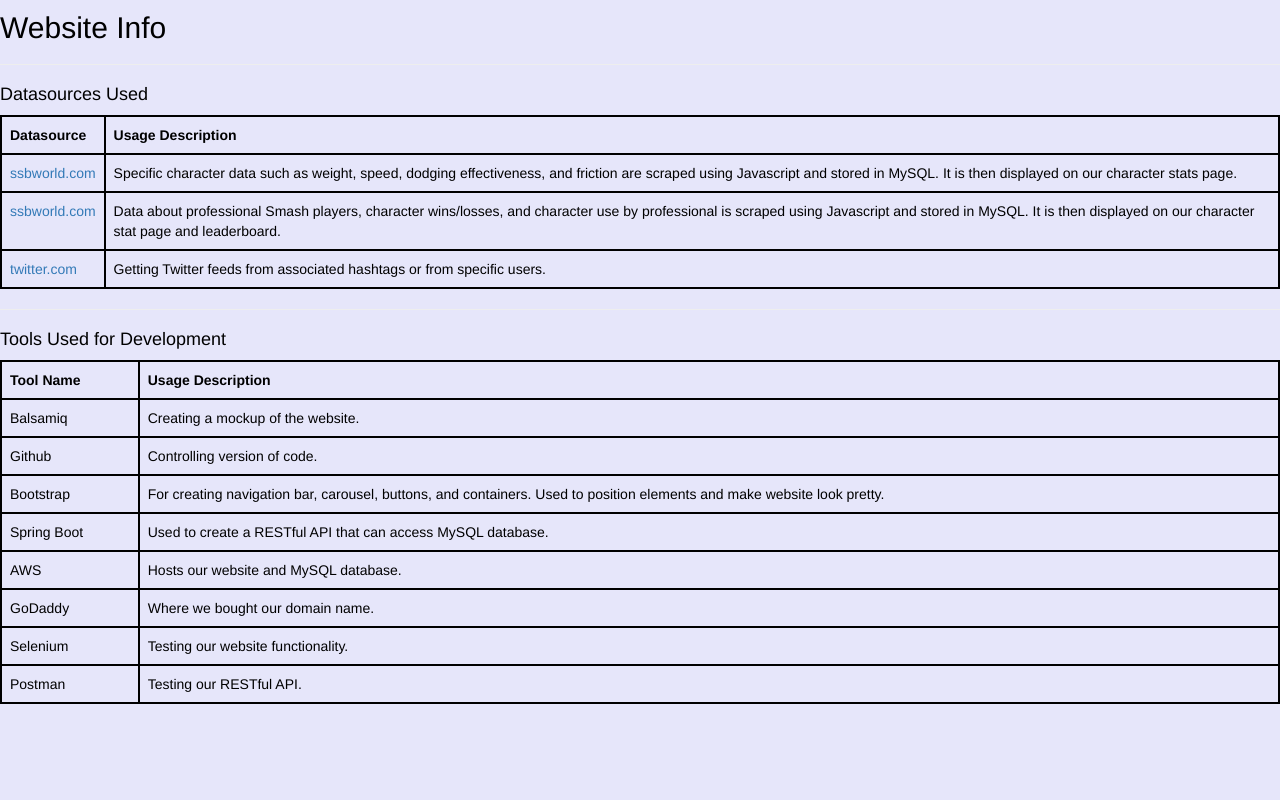
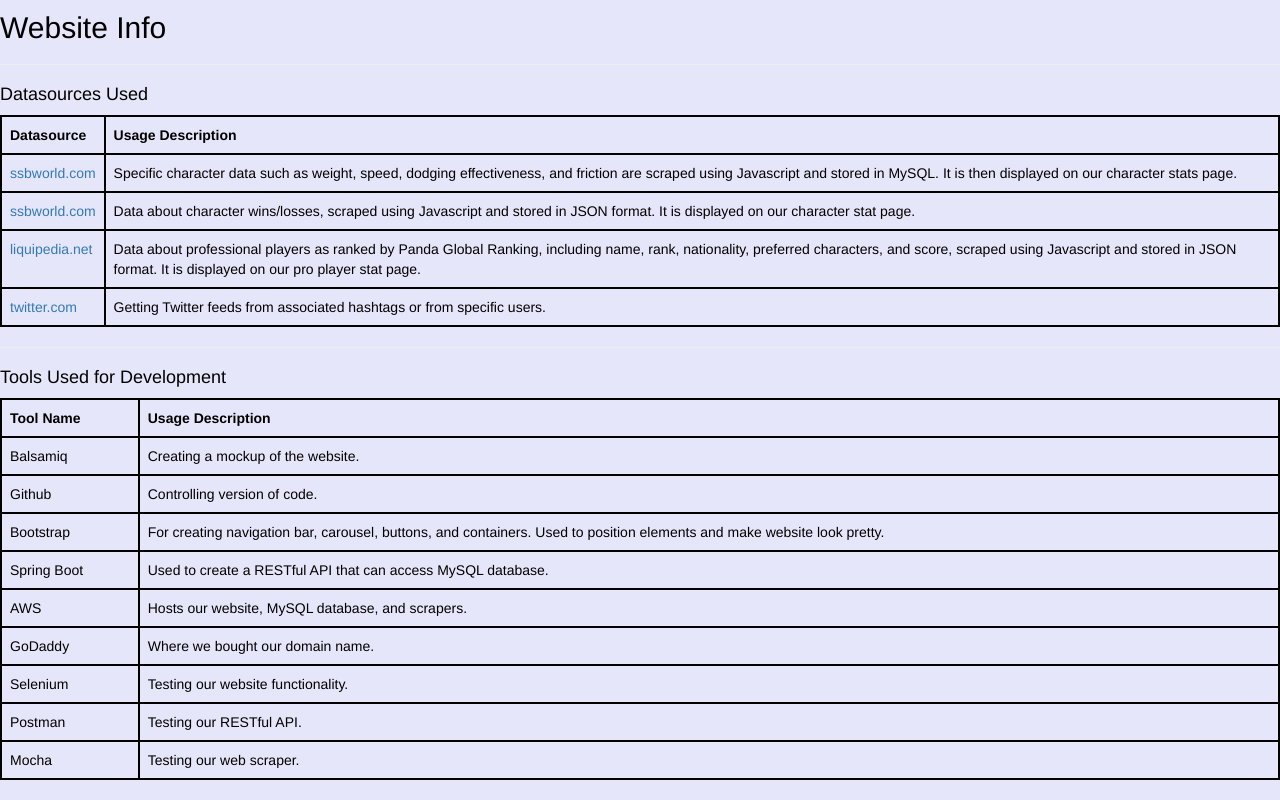
Before and after one commit to NRequa/EE461L_Jaguar_SSBracket, a plain HTML site: page site_files/about_page/index.html in a window 1280 px wide. Shown: the part 1533-2333 px from the top of the page. Before the commit the page ends 2257 px from the top, so only its background shows below. Drawn offline with nearby package versions, Linux system fonts and the light colour scheme; no server answers.

Commit message:
About page now acknowledges the web scraper. Updated NickD unit test numbers, bio, and major responsibilities

```diff
--- a/site_files/about_page/index.html
+++ b/site_files/about_page/index.html
@@ -88,8 +88,10 @@
 
 						<tr>
 							<td>Nick Duggar</td>
-							<td>Third-year electrical engineering student with nanotechnology as the primary tech core.</td>
-							<td>Managing hosting on AWS, designing and implementing a MySQL databse, and testing the Restful API and database.</td>
+							<td>Third-year electrical engineering student with nanotechnology as the primary tech core and software engineering as the secondary tech core.
+							    May or may not have found many cat emoji on various Discord servers to represent the team.</td>
+							<td>Mainly focused on making and testing the web scraper. Also helped with Managing hosting on AWS, initial designing and implementing of a MySQL databse,
+							    and initial testing the Restful API and database.</td>
 							<td><img src="pics/NickDuggarPic.gif" height="100" width="100"</td>
 						</tr>
 
@@ -156,7 +158,7 @@
 								<td id=NickDuggarCommits>0</td>
 								<td id=NickDuggarOpenIssues>0</td>
 								<td id=NickDuggarClosedIssues>0</td>
-								<td id=NickDuggarUnitTests>29</td>
+								<td id=NickDuggarUnitTests>46</td>
 						</tr>
 
 						<tr>
@@ -232,9 +234,15 @@
 				</tr>
 				<tr>
 					<td><a href="https://www.ssbwiki.com/">ssbworld.com</a></td>
-					<td>Data about professional Smash players, character wins/losses, and character
-						use by professional is scraped using Javascript and stored in MySQL.
-						It is then displayed on our character stat page and leaderboard.</td>
+					<td>Data about character wins/losses, scraped using Javascript and stored in JSON format.
+						It is displayed on our character stat page.</td>
+				</tr>
+				<tr>
+					<td><a href="https://www.liquipedia.net/">liquipedia.net</a></td>
+					<td>Data about professional players as ranked by Panda Global Ranking,
+					    including name, rank, nationality, preferred characters, and score,
+					    scraped using Javascript and stored in JSON format.
+						It is displayed on our pro player stat page.</td>
 				</tr>
 				<tr>
 					<td><a href="https://twitter.com/?lang=en">twitter.com</a></td>
@@ -267,7 +275,7 @@
 				</tr>
 				<tr>
 					<td>AWS</td>
-					<td>Hosts our website and MySQL database.</td>
+					<td>Hosts our website, MySQL database, and scrapers.</td>
 				</tr>
 				<tr>
 					<td>GoDaddy</td>
@@ -281,6 +289,10 @@
 					<td>Postman</td>
 					<td>Testing our RESTful API.</td>
 				</tr>
+				<tr>
+					<td>Mocha</td>
+					<td>Testing our web scraper.</td>
+				</tr>
 			</table>
 
 		</div>
```
